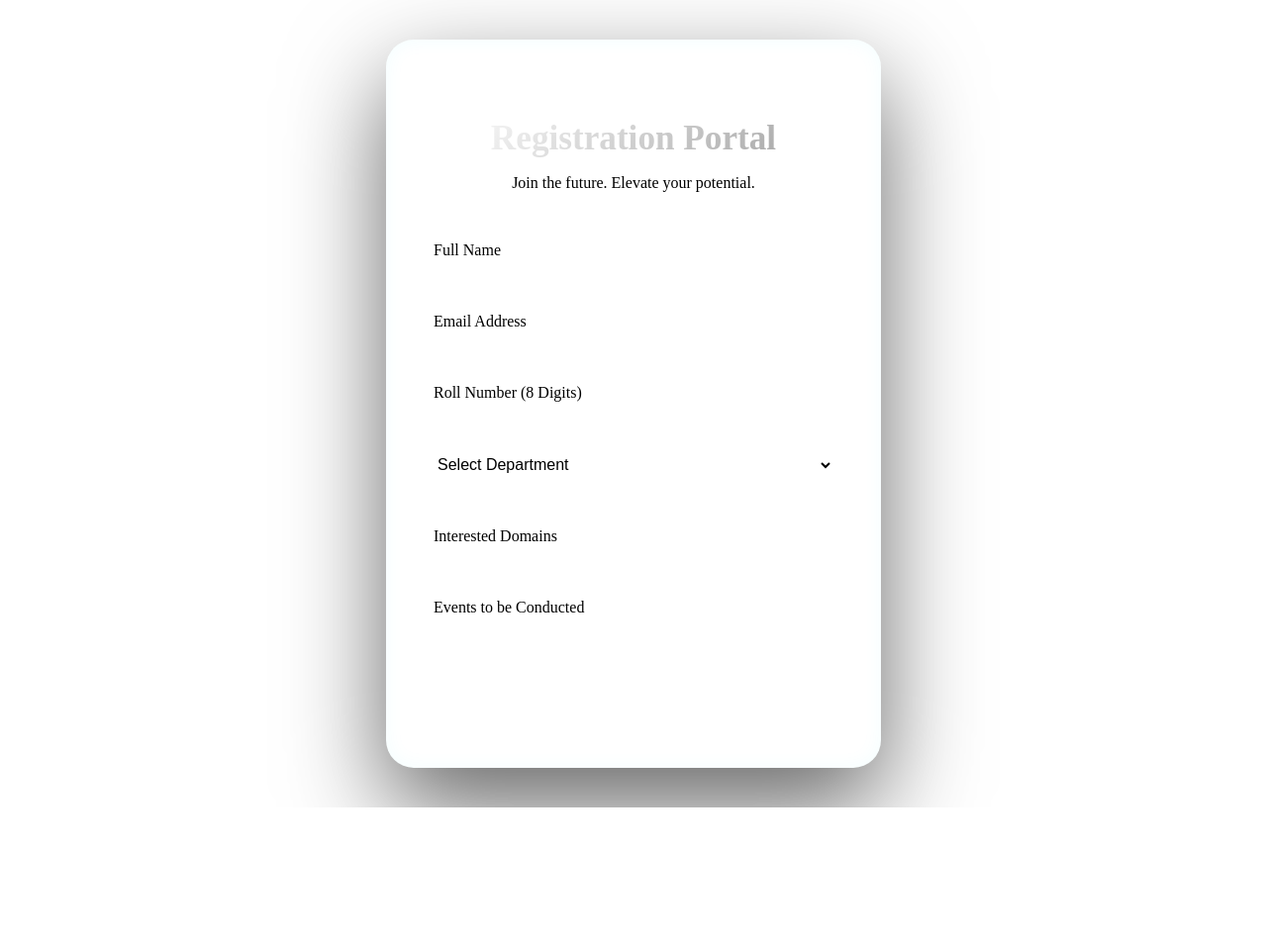
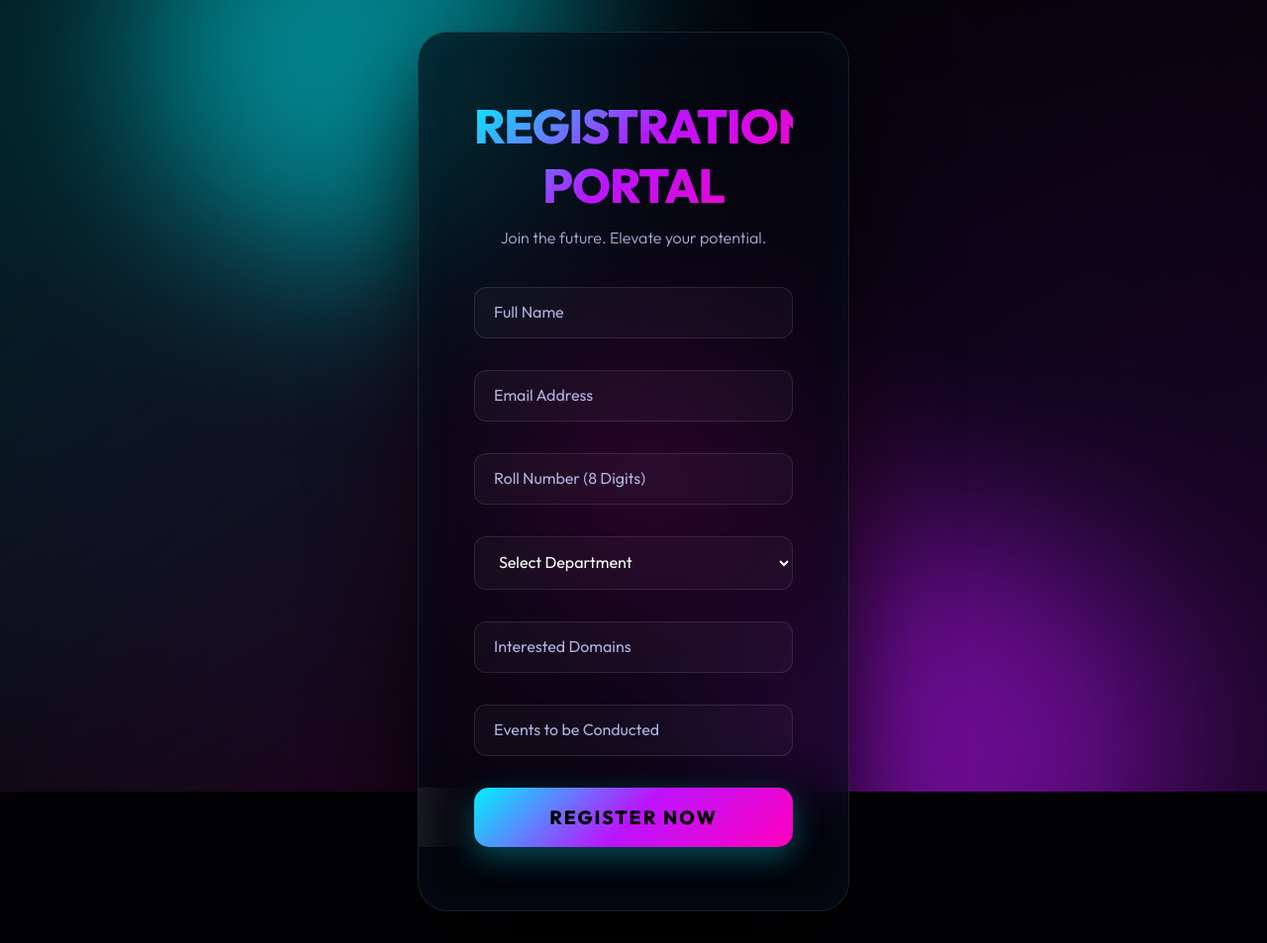
Before and after one commit to mukundasai24/ignite-student-portal, a Flask app: page / in a window 1280 px wide. Shown: the whole page at 99% size. Before the commit the page ends 816 px from the top, so only its background shows below. Run offline with Flask 3, Linux system fonts and the light colour scheme; some libraries are stand-ins or nearby versions.

Commit message:
Upgrade to extraordinary ultra-modern cyberpunk design

```diff
--- a/static/css/style.css
+++ b/static/css/style.css
@@ -1,14 +1,16 @@
-    --bg-color: #050508;
-    --glass-bg: rgba(10, 10, 20, 0.4);
-    --glass-border: rgba(0, 229, 255, 0.2);
+:root {
+    --bg-color: #020205;
+    --glass-bg: rgba(5, 5, 15, 0.7);
+    --glass-border: rgba(0, 242, 255, 0.4);
     --text-primary: #ffffff;
-    --text-secondary: #a0a0c0;
-    --accent: #00e5ff;
-    --accent-glow: rgba(0, 229, 255, 0.8);
-    --neon-purple: #9d00ff;
-    --neon-pink: #ff00ea;
+    --text-secondary: #b0b0e0;
+    --accent: #00f2ff;
+    --accent-glow: rgba(0, 242, 255, 0.6);
+    --neon-purple: #bc13fe;
+    --neon-pink: #ff00bd;
     --error: #ff2d55;
     --success: #00ffa3;
+    --cyber-gradient: linear-gradient(135deg, #00f2ff, #bc13fe, #ff00bd);
 }
 
 * {
@@ -33,7 +35,7 @@ body {
     padding: 3rem 0;
 }
 
-/* Background Animations */
+/* Extraordinary Animated Background */
 .background-orbs {
     position: fixed;
     top: 0;
@@ -41,8 +43,27 @@ body {
     width: 100vw;
     height: 100vh;
     z-index: -1;
+    background: radial-gradient(circle at 50% 50%, #050510 0%, #020205 100%);
     overflow: hidden;
-    filter: blur(100px);
+}
+
+.background-orbs::before {
+    content: '';
+    position: absolute;
+    width: 200%;
+    height: 200%;
+    top: -50%;
+    left: -50%;
+    background:
+        radial-gradient(circle at 20% 30%, rgba(0, 242, 255, 0.15) 0%, transparent 40%),
+        radial-gradient(circle at 80% 70%, rgba(188, 19, 254, 0.15) 0%, transparent 40%),
+        radial-gradient(circle at 40% 80%, rgba(255, 0, 189, 0.1) 0%, transparent 40%);
+    animation: backgroundMove 30s infinite alternate ease-in-out;
+}
+
+@keyframes backgroundMove {
+    0% { transform: translate(0, 0) rotate(0deg); }
+    100% { transform: translate(-5%, -5%) rotate(5deg); }
 }
 
 .orb {
@@ -102,17 +123,41 @@ body {
     max-width: 1200px;
 }
 
-/* Glass Panel */
+/* Premium Glass Panel with Moving Neon Border */
 .glass-panel {
+    position: relative;
     background: var(--glass-bg);
-    backdrop-filter: blur(25px);
-    -webkit-backdrop-filter: blur(25px);
-    border: 1px solid var(--glass-border);
-    border-radius: 28px;
-    padding: 3.5rem 3rem;
-    box-shadow: 0 40px 100px rgba(0,0,0,0.6), inset 0 0 20px rgba(0, 229, 255, 0.05);
-    animation: slideUp 1s cubic-bezier(0.19, 1, 0.22, 1);
+    backdrop-filter: blur(30px);
+    -webkit-backdrop-filter: blur(30px);
+    border-radius: 30px;
+    padding: 4rem 3.5rem;
+    box-shadow:
+        0 40px 100px rgba(0,0,0,0.8),
+        inset 0 0 40px rgba(0, 242, 255, 0.05);
+    animation: panelEntrance 1.2s cubic-bezier(0.22, 1, 0.36, 1);
     transform-style: preserve-3d;
+    overflow: hidden;
+    border: 1px solid rgba(255, 255, 255, 0.1);
+}
+
+.glass-panel::after {
+    content: '';
+    position: absolute;
+    top: -2px; left: -2px; right: -2px; bottom: -2px;
+    border-radius: 30px;
+    background: var(--cyber-gradient);
+    z-index: -1;
+    opacity: 0.3;
+    mask: linear-gradient(#fff 0 0) content-box, linear-gradient(#fff 0 0);
+    -webkit-mask: linear-gradient(#fff 0 0) content-box, linear-gradient(#fff 0 0);
+    mask-composite: exclude;
+    -webkit-mask-composite: xor;
+    padding: 1px;
+}
+
+@keyframes panelEntrance {
+    0% { opacity: 0; transform: scale(0.95) translateY(30px); filter: blur(10px); }
+    100% { opacity: 1; transform: scale(1) translateY(0); filter: blur(0); }
 }
 
 @keyframes slideUp {
@@ -126,12 +171,14 @@ body {
 }
 
 .header h1 {
-    font-weight: 800;
-    font-size: 2.2rem;
-    background: linear-gradient(135deg, #fff, #a0a0a0);
+    font-weight: 900;
+    font-size: 3rem;
+    background: var(--cyber-gradient);
     -webkit-background-clip: text;
     -webkit-text-fill-color: transparent;
-    margin-bottom: 0.5rem;
+    margin-bottom: 0.8rem;
+    letter-spacing: -1px;
+    text-transform: uppercase;
 }
 
 .admin-title {
@@ -152,33 +199,40 @@ body {
 
 .input-group input, .input-group select {
     width: 100%;
-    background: transparent;
-    border: none;
-    border-bottom: 2px solid rgba(255,255,255,0.2);
-    padding: 10px 0;
+    background: rgba(255, 255, 255, 0.03);
+    border: 1px solid rgba(255, 255, 255, 0.1);
+    border-radius: 12px;
+    padding: 15px 20px;
     color: var(--text-primary);
     font-size: 1rem;
     outline: none;
-    transition: 0.3s;
-}
-
-.input-group select {
-    color: var(--text-primary);
-    cursor: pointer;
-}
-
-.input-group select option {
-    background: #111;
-    color: #fff;
+    transition: all 0.4s cubic-bezier(0.4, 0, 0.2, 1);
 }
 
 .input-group label {
     position: absolute;
-    top: 10px;
-    left: 0;
+    top: 15px;
+    left: 20px;
     color: var(--text-secondary);
     pointer-events: none;
-    transition: 0.3s ease;
+    transition: all 0.4s cubic-bezier(0.4, 0, 0.2, 1);
+}
+
+.input-group input:focus ~ label,
+.input-group input:not(:placeholder-shown) ~ label {
+    top: -25px;
+    left: 5px;
+    font-size: 0.85rem;
+    color: var(--accent);
+    font-weight: 700;
+    text-transform: uppercase;
+    letter-spacing: 1px;
+}
+
+.input-group input:focus {
+    background: rgba(0, 242, 255, 0.05);
+    border-color: var(--accent);
+    box-shadow: 0 0 20px rgba(0, 242, 255, 0.2);
 }
 
 /* Input Focus States */
@@ -248,21 +302,32 @@ body {
     color: var(--success);
 }
 
-/* Buttons */
+/* Cyber Button */
 .glow-btn {
     width: 100%;
-    padding: 15px;
+    padding: 18px;
     border: none;
-    border-radius: 12px;
-    background: rgba(255, 255, 255, 0.05);
-    color: #fff;
-    font-size: 1.1rem;
-    font-weight: 600;
+    border-radius: 15px;
+    background: var(--cyber-gradient);
+    color: #000;
+    font-size: 1.2rem;
+    font-weight: 800;
+    text-transform: uppercase;
+    letter-spacing: 2px;
     cursor: pointer;
     position: relative;
-    overflow: hidden;
-    transition: 0.3s;
-    border: 1px solid rgba(255, 255, 255, 0.1);
+    transition: all 0.4s cubic-bezier(0.175, 0.885, 0.32, 1.275);
+    box-shadow: 0 10px 30px rgba(0, 242, 255, 0.3);
+}
+
+.glow-btn:hover {
+    transform: translateY(-5px) scale(1.02);
+    box-shadow: 0 20px 40px rgba(0, 242, 255, 0.5);
+    filter: brightness(1.2);
+}
+
+.glow-btn:active {
+    transform: translateY(0) scale(0.98);
 }
 
 .glow-btn span {
--- a/templates/register.html
+++ b/templates/register.html
@@ -35,19 +35,16 @@
                 <div class="input-group">
                     <input type="text" id="name" name="name" required placeholder=" ">
                     <label for="name">Full Name</label>
-                    <div class="border-highlight"></div>
                 </div>
 
                 <div class="input-group">
                     <input type="email" id="email" name="email" required placeholder=" ">
                     <label for="email">Email Address</label>
-                    <div class="border-highlight"></div>
                 </div>
 
                 <div class="input-group">
                     <input type="text" id="roll_number" name="roll_number" required placeholder=" " maxlength="8" pattern="\d{8}">
                     <label for="roll_number">Roll Number (8 Digits)</label>
-                    <div class="border-highlight"></div>
                     <span class="error-msg" id="roll-error">Requires exactly 8 digits.</span>
                 </div>
 
@@ -62,19 +59,16 @@
                         <option value="mech">Mech</option>
                         <option value="chem">Chem</option>
                     </select>
-                    <div class="border-highlight"></div>
                 </div>
 
                 <div class="input-group">
                     <input type="text" id="interested_domains" name="interested_domains" required placeholder=" ">
                     <label for="interested_domains">Interested Domains</label>
-                    <div class="border-highlight"></div>
                 </div>
 
                 <div class="input-group">
                     <input type="text" id="events" name="events" required placeholder=" ">
                     <label for="events">Events to be Conducted</label>
-                    <div class="border-highlight"></div>
                 </div>
 
                 <button type="submit" class="glow-btn">
@@ -88,10 +82,12 @@
     <script src="https://cdnjs.cloudflare.com/ajax/libs/vanilla-tilt/1.8.1/vanilla-tilt.min.js"></script>
     <script>
         VanillaTilt.init(document.querySelector(".glass-panel"), {
-            max: 5,
-            speed: 400,
+            max: 8,
+            speed: 800,
             glare: true,
-            "max-glare": 0.2,
+            "max-glare": 0.3,
+            perspective: 1000,
+            scale: 1.02
         });
     </script>
     <script src="{{ url_for('static', filename='js/script.js') }}"></script>
```
